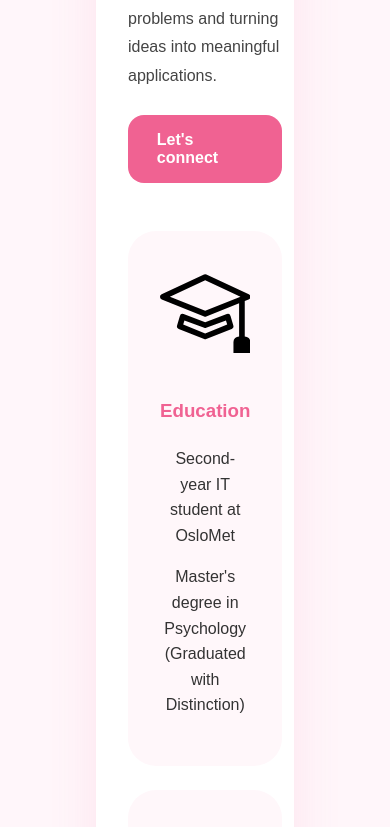
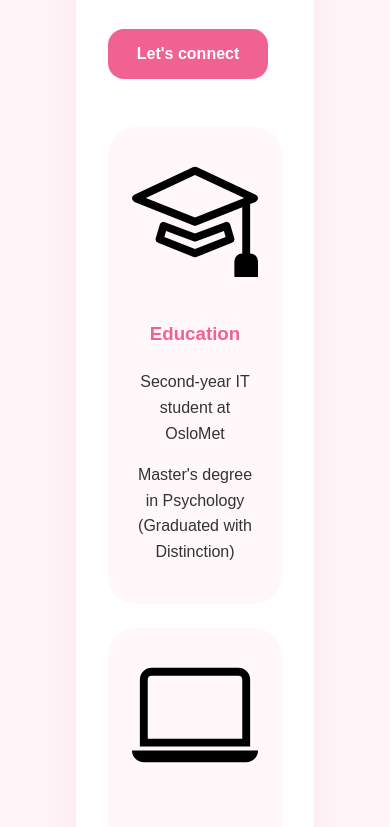
Before and after one commit to Mal-wina/Portfolio, a React (Vite) app in the folder portfolio/: page / in a window 390 px wide. Shown: the part 2304-3131 px from the top of the page. Built offline with nearby package versions, Linux system fonts and the light colour scheme.

Commit message:
updated css

```diff
--- a/portfolio/src/App.css
+++ b/portfolio/src/App.css
@@ -317,6 +317,15 @@ button {
   .about-boxes {
     grid-template-columns: 1fr;
   }
+
+  .about-box {
+    padding: 1.5rem;
+  }
+
+  .about-box p {
+    font-size: 1rem;
+    line-height: 1.6;
+  }
 }
 
 .projects-section {
@@ -411,6 +420,19 @@ button {
 
   .projects-heading {
     font-size: 2.3rem;
+  }
+
+  .project-content {
+    padding:1.2rem;
+  }
+
+  .project-content h3{
+    font-size: 2rem;
+  }
+
+  .project-content p {
+    font-size: 1.1rem;
+    line-height: 1.7;
   }
 }
 
@@ -540,6 +562,29 @@ button {
 
   .skills-heading {
     font-size: 3rem;
+  }
+
+  .skills-card {
+    padding: 1.5rem;
+  }
+
+  .skills-card p {
+    font-size: 1.7;
+  }
+
+  .about-section,
+  .projects-section,
+  .skills-section,
+  .contact-section {
+    padding: 0 0.75rem;
+  }
+
+  .about-card,
+  .project-card,
+  .skills-card,
+  .contact-container {
+    width: 100%;
+    max-width:100%;
   }
 }
 
@@ -710,6 +755,10 @@ button {
 
   .contact-info-card {
     padding: 1.5rem;
+  }
+
+  .contact-info-card h3 {
+    font-size: 1.8rem;
   }
 }
 
```
